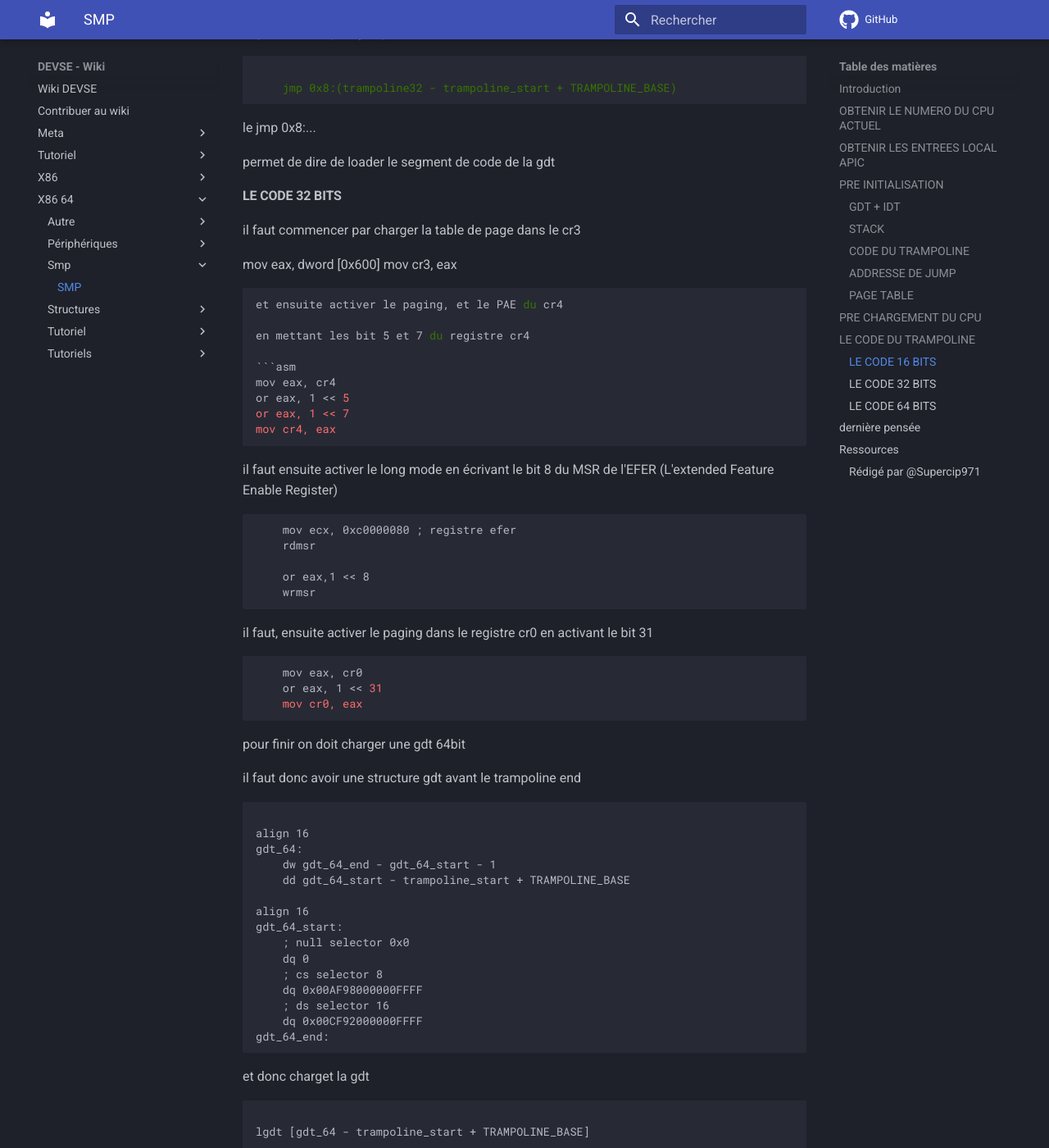
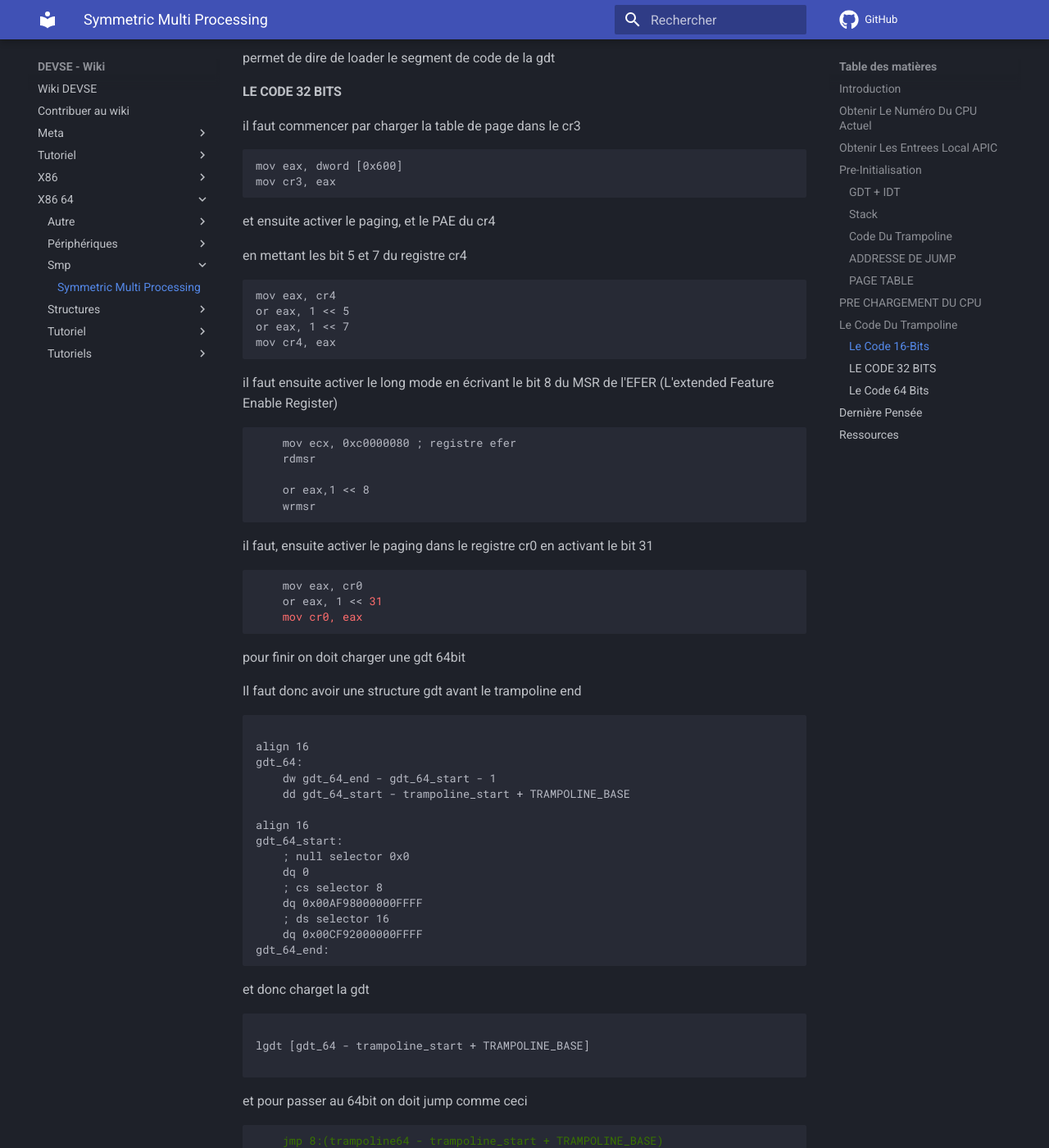
Before and after one commit to devse-org/wiki, an MkDocs documentation site: the page built from docs/x86_64/smp/SMP.md, in a window 1280 px wide and 1400 px high, scrolled down 6219 px. Shown: the whole window at 82% size. Built offline with MkDocs 1.6.1 and Material for MkDocs 9.7.7, drawn with Linux system fonts in a browser that asks for light colours; nearby versions of some CDN libraries; comment, search, counter and statistics services are not loaded; some of the changed text lies outside the part shown.

Commit message:
Update SMP.md

````diff
--- a/docs/x86_64/smp/SMP.md
+++ b/docs/x86_64/smp/SMP.md
@@ -1,11 +1,8 @@
-<center>
-<b>Attention!</b><br>Cet article est en cours d'écriture.
-</center>
-
-# LE SMP
+# Symmetric Multi Processing
 
 ## Introduction
-qu'est ce que le smp ?
+
+Qu'est ce que le smp ?
 
 Le smp veut dire symmetric multi processing
 
@@ -27,7 +24,7 @@ Dans ce tutoriel pour implémenter le smp nous prenons en compte que vous avez d
 
 il faut aussi savoir qu'il faudrat implémenter les interruption APIC pour les autres cpu, ce qui n'est pas abordé dans ce tutoriel (pour l'instant)
 
-## OBTENIR LE NUMERO DU CPU ACTUEL
+## Obtenir Le Numéro Du CPU Actuel
 
 obtenir le numero du cpu actuel est très important pour plus tard.
 
@@ -45,10 +42,9 @@ uint32_t get_current_processor_id()
 ```
 
 
-## OBTENIR LES ENTREES LOCAL APIC
+## Obtenir Les Entrees Local APIC
 
 *note : lapic = local apic*
-
 
 pour commencer le smp il faut obtenir les entrées lapic de la table madt
 
@@ -76,7 +72,7 @@ if(get_current_processor_id() == lapic_entry.processor_id){
 }
 ```
 
-## PRE INITIALISATION
+## Pre-Initialisation
 
 avant d'initialiser les cpu, il faut préparer le terrain.
 
@@ -111,7 +107,7 @@ alors
 sgdt [0x580] ; stockage de la gdt
 sidt [0x590] ; stockage de l'idt
 ```
-#### STACK
+#### Stack
 
 pour la stack on doit stocker une __addresse__ valide en 0x570
 
@@ -119,7 +115,7 @@ pour la stack on doit stocker une __addresse__ valide en 0x570
 POKE(570) = stack_address + stack_size;
 ```
 
-#### CODE DU TRAMPOLINE
+#### Code Du Trampoline
 
 pour le code du trampoline il faut du code assembly délimité par
 
@@ -196,7 +192,7 @@ write(icr1, 0x600 | ((uint32_t)trampoline_addr / 4096));
 maintenant vous pouvez commencer à coder le code du trampoline !
 
 
-## LE CODE DU TRAMPOLINE
+## Le Code Du Trampoline
 
 note: pour débugger vous pouvez utiliser ce code
 
@@ -217,7 +213,6 @@ pour le trampoline il faut savoir que le cpu est initialisé en 16bit, il faut d
 on doit donc faire comme ceci
 
 ```asm
-
 [bits 16]
 trampoline_start:
 
@@ -235,7 +230,7 @@ trampoline_64:
 trampoline_end:
 ```
 
-#### LE CODE  16 BITS
+#### Le Code 16-Bits
 
 pour passer de 16bit à 32bit il faut initialiser une gdt et mettre le bit 0 du cr0 à 1 pour activer le protected mode
 
@@ -255,7 +250,6 @@ il faut que avant le trampoline_end il y ait une structure de gdt pour le 16bit
 
 il faut alors :
 ```asm
-
 align 16
 gdt_16:
     dw gdt_16_end - gdt_16_start - 1
@@ -275,13 +269,12 @@ gdt_16_end:
 et dans le code on peut faire
 
 ```asm
-
     lgdt [gdt_16 - trampoline_start + TRAMPOLINE_BASE]
 ```
 
 il faut ensuite faire
 
-```
+```asm
     mov eax, cr0
     or al, 0x1
     mov cr0, eax
@@ -290,7 +283,6 @@ il faut ensuite faire
 et pour finir on peut jump dans le code 32bit
 
 ```
-
     jmp 0x8:(trampoline32 - trampoline_start + TRAMPOLINE_BASE)
 ```
 le jmp 0x8:...
@@ -302,6 +294,7 @@ permet de dire de loader le segment de code de la gdt
 
 il faut commencer par charger la table de page dans le cr3
 
+```asm
 mov eax, dword [0x600]
 mov cr3, eax
 ```
@@ -328,6 +321,7 @@ il faut ensuite activer le long mode en écrivant le bit 8 du MSR de l'EFER
 ```
 
 il faut, ensuite activer le paging dans le registre cr0 en activant le bit 31
+
 ```
     mov eax, cr0
     or eax, 1 << 31
@@ -336,7 +330,7 @@ il faut, ensuite activer le paging dans le registre cr0 en activant le bit 31
 
 pour finir on doit charger une gdt 64bit
 
-il faut donc avoir une structure gdt avant le trampoline end
+Il faut donc avoir une structure gdt avant le trampoline end
 ```asm
 
 align 16
@@ -368,7 +362,7 @@ et pour passer au 64bit on doit jump comme ceci
 ceci met le code segment à 8
 
 
-#### LE CODE 64 BITS
+#### Le Code 64 Bits
 
 en 64 bit il faut setup les registres ds/ss/es/ par rapport à votre gdt
 
@@ -426,13 +420,13 @@ il faut pour terminer l'initialisation du smp faire
 
 maintenant vous avez un cpu d'initialisé !
 
-## dernière pensée
+## Dernière Pensée
 
 mais il reste encore beaucoup de chose à faire !
+un système de lock, mettre à jour le multitasking, initialiser les cpu avec une gdt/idt/... unique etc...
 
-un système de lock, mettre à jour le multitasking, initialiser les cpu avec une gdt/idt/... unique etc...
 ## Ressources
+
 - manuel intel
 - osdev <3
 - mon code
-### Rédigé par @Supercip971
````
